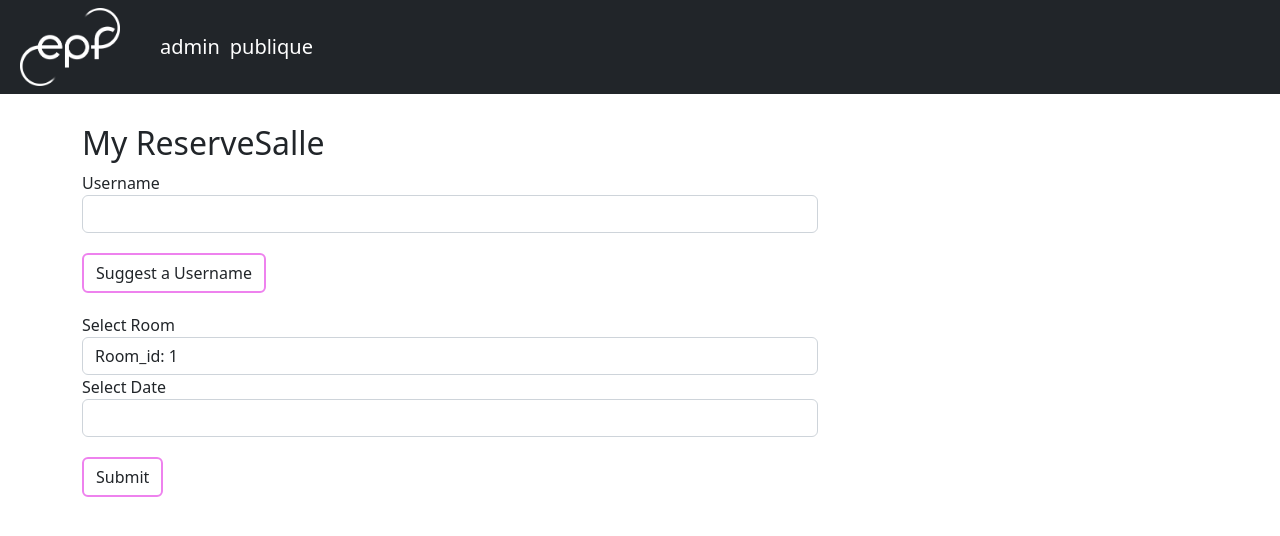
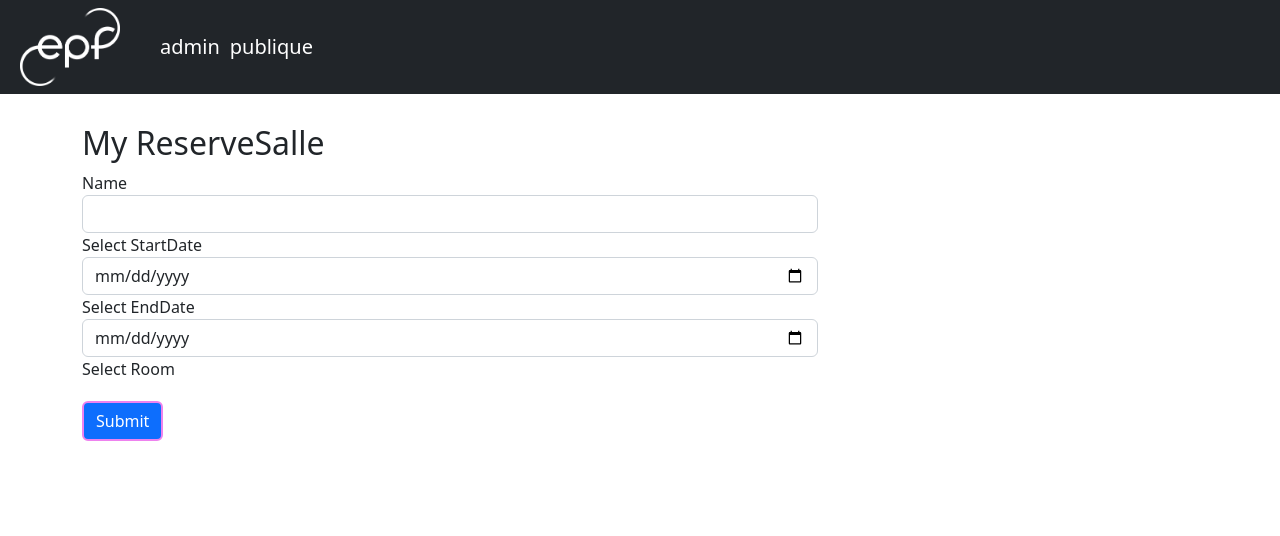
Before and after one commit to jeremythorouss/projetjava, an Angular app in the folder front/: page /reserve-room in a window 1280 px wide. Shown: the top 536 px of the page. Built offline with nearby package versions, Linux system fonts and the light colour scheme.

Commit message:
molly add-reserve-room function

```diff
--- a/front/src/app/app-routing.module.ts
+++ b/front/src/app/app-routing.module.ts
@@ -6,10 +6,9 @@ import {AdminComponent} from "./admin/admin.component";
 import {PubliqueComponent} from "./publique/publique.component";
 import {ListSalleComponent} from "./list-salle/list-salle.component";
 import {AddSalleComponent} from "./add-salle/add-salle.component";
-import {ReserveRoomComponent} from "./reserve-room/reserve-room.component";
 import {EditUserComponent} from "./edit-user/edit-user.component";
 import {EditSalleComponent} from "./edit-salle/edit-salle.component";
-
+import {ReserveRoomComponent} from "./reserve-room/reserve-room.component";
 import {ListReserveRoomComponent} from "./list-reserve-room/list-reserve-room.component";
 
 const routes: Routes = [
--- a/front/src/app/app.module.ts
+++ b/front/src/app/app.module.ts
@@ -12,7 +12,6 @@ import {PubliqueComponent} from "./publique/publique.component";
 import {ListSalleComponent} from "./list-salle/list-salle.component";
 import {AddSalleComponent} from "./add-salle/add-salle.component";
 import { ReserveRoomComponent } from './reserve-room/reserve-room.component';
-import { MessagesComponent } from './messages/messages.component';
 
 import {EditUserComponent} from "./edit-user/edit-user.component";
 import {EditSalleComponent} from "./edit-salle/edit-salle.component";
@@ -30,11 +29,9 @@ import { ListReserveRoomComponent } from './list-reserve-room/list-reserve-room.
     AddSalleComponent,
     ReserveRoomComponent,
     ListSalleComponent,
-    MessagesComponent,
     ListSalleComponent,
     EditUserComponent,
     EditSalleComponent,
-    ListReserveRoomComponent,
     ListReserveRoomComponent,
 
   ],
--- a/front/src/app/messages/messages.component.html
+++ /dev/null
@@ -1,8 +0,0 @@
-<div *ngIf="messageService.messages.length">
-
-  <h2>Messages</h2>
-  <button type="button" class="clear"
-          (click)="messageService.clear()">Clear messages</button>
-  <div *ngFor='let message of messageService.messages'> {{message}} </div>
-
-</div>
--- a/front/src/app/messages/messages.component.scss
+++ /dev/null
@@ -1,19 +0,0 @@
-/* MessagesComponent's private CSS styles */
-h2 {
-  color: #A80000;
-  font-family: Arial, Helvetica, sans-serif;
-  font-weight: lighter;
-}
-
-.clear {
-  color: #333;
-  background-color: #eee;
-  margin-bottom: 12px;
-  padding: 1rem;
-  border-radius: 4px;
-  font-size: 1rem;
-}
-.clear:hover {
-  color: white;
-  background-color: #42545C;
-}
--- a/front/src/app/messages/messages.component.ts
+++ /dev/null
@@ -1,16 +0,0 @@
-import { Component, OnInit } from '@angular/core';
-import { MessageService } from '../services/message.service';
-
-@Component({
-  selector: 'app-messages',
-  templateUrl: './messages.component.html',
-  styleUrls: ['./messages.component.scss']
-})
-export class MessagesComponent implements OnInit {
-
-  constructor(public messageService: MessageService) {}
-
-  ngOnInit(): void {
-  }
-
-}
--- a/front/src/app/reserve-room/reserve-room.component.html
+++ b/front/src/app/reserve-room/reserve-room.component.html
@@ -3,55 +3,65 @@
   <div class="row">
     <div class="col-xs=12 col-sm-10 col-md-8 col-sm-offset-1 col-md-offset-2">
     <h2>My ReserveSalle</h2>
-    <form (ngSubmit)="onSubmit(f)" #f="ngForm">
-      <div id="user-info" ngModelGroup="userData" #userData="ngModelGroup">
+    <form  #f="ngForm" (ngSubmit)="onSubmit(f)">
+      <div id="user-info">
 <!--      <div id="reserve-room" *ngFor="let reservesalle of reservesalles">-->
         <div class="form-group">
-          <label for="username">Username</label>
+          <label for="name">Name</label>
           <input
             type="text"
-            id="username"
+            id="name"
             class="form-control"
-            ngModel
-            name="username"
+            name="name"
             required
-            username
-            #username = "ngModel">
-          <span class="help-block" *ngIf="!username.valid && username.touched ">
-            Please enter a valid username!!</span>
-          <div></div>
-          <button
-            class="btn btn-default"
-            type="button"
-            (click)="suggestUserName()">Suggest a Username </button>
+            ngModel>
+<!--          <span class="help-block" *ngIf="!name.valid && name.touched ">-->
+<!--            Please enter a valid username!!</span>-->
+<!--          <button-->
+<!--            class="btn btn-default"-->
+<!--            type="button"-->
+<!--            (click)="suggestUserName()">Suggest a Username </button>-->
         </div>
-        <p *ngIf="!userData.valid && userData.touched">UserData is inValid</p>
       </div>
       <div id="reserve-room">
           <div class="form-group">
-            <label for="reserve-room">Select Room</label>
-            <select
-              id="room-id"
-              class="form-control"
-              type="select"
-              [ngModel] = "defaultChoice"
-              name="roomId">
-              <option value="id1">Room_id: 1 </option>
-              <option value="id2">Room_id: 2 </option>
-              <option value="id3">Room_id: 3 </option>
-             </select>
-            <label for="reserve-room">Select Date</label>
-            <select
-              id="room-date"
-              class="form-control"
-              type="select"
-              [ngModel] = "defaultChoice"
-              name="roomId">
-              <option value="date1">Date 1 </option>
-              <option value="date2">Date 1  </option>
-              <option value="date3">Date 1  </option>
-            </select>
+            <label for="reserve-room">Select StartDate</label>
+            <input type="date" id="startdate" class="form-control" name="startdate" ngModel>
+<!--            <select-->
+<!--              id="startdate"-->
+<!--              class="form-control"-->
+<!--              type="select"-->
+<!--              [ngModel] = "defaultChoice"-->
+<!--              name="startdate">-->
+<!--              <option type="date" value="date1">startdate: 1 </option>-->
+<!--              <option value="date1">startdate: 2 </option>-->
+<!--              <option value="date1">startdate: 3 </option>-->
+<!--             </select>-->
+            <label for="reserve-room">Select EndDate</label>
+            <input type="date" id="endate" class="form-control" name="endate" ngModel>
+<!--            <select-->
+<!--              id="endate"-->
+<!--              class="form-control"-->
+<!--              type="select"-->
+<!--              [ngModel] = "defaultChoice"-->
+<!--              name="endate">-->
+<!--              <option type="date" value="date1">endate 1 </option>-->
+<!--              <option type="date" value="date2">endate 2  </option>-->
+<!--              <option type="date" value="date3">endate 3  </option>-->
+<!--            </select>-->
           </div>
+
+        <label for="reserve-room">Select Room</label>
+<!--        <select-->
+<!--          id="room"-->
+<!--          class="form-control"-->
+<!--          type="select"-->
+<!--          [ngModel] = "defaultChoice"-->
+<!--          name="room">-->
+<!--          <option value="room1">room: 1 </option>-->
+<!--          <option value="room2">room: 2 </option>-->
+<!--          <option value="room3">room: 3 </option>-->
+<!--        </select>-->
         <div class="form-group">
 <!--          <textarea-->
 <!--            name="comment"-->
@@ -78,7 +88,7 @@
 <!--              <option *ngFor="let reservesalle of reservesalles" value="{{reservesalle.id}}">{{reservesalle.name}}</option>-->
 <!--            </select>-->
 <!--          </div>-->
-        <button class="btn btn-default" type="button" (click)="getReserveSalle()">Submit </button>
+        <button class="btn btn-primary" type="submit" >Submit </button>
       </form>
     </div>
   </div>
--- a/front/src/app/reserve-room/reserve-room.component.ts
+++ b/front/src/app/reserve-room/reserve-room.component.ts
@@ -2,7 +2,6 @@ import {Component, OnInit, ViewChild} from '@angular/core';
 import {HttpClient} from "@angular/common/http";
 import {ReserveSalle} from "../../models/reservesalle.model";
 import {ReserveSalleService} from "../services/reserve-salle.service"
-import { MessageService } from '../services/message.service';
 import {Router} from "@angular/router";
 import {NgForm} from '@angular/forms';
 
@@ -15,33 +14,33 @@ import {NgForm} from '@angular/forms';
 export class ReserveRoomComponent implements OnInit {
   estCeQuilEstLa= false;
 
-  reservesalles :ReserveSalle[] = [];
-
-  selectedSalle?: ReserveSalle;
+  // reservesalles :ReserveSalle[] = [];
+  //
+  // selectedSalle?: ReserveSalle;
 
   @ViewChild('f') signupForm?: NgForm;
 
-  defaultChoice = 'id1';
-  comment ='';
+  defaultChoice = 'date1';
 
 
   suggestUserName() {
     const suggestedName = 'MollyXXX';
     this.signupForm?.setValue({
       userData: {
-        username:suggestedName,
+        username: suggestedName,
       },
       roomId: 'id3',
     })
+  }
     //this.signupForm.form.patchValue(
     // {userDatea:{
     //    username: suggestedName}})
-  }
+
   constructor(private httpClient: HttpClient,private router: Router, private reserveSalleService: ReserveSalleService) {
-    this.reservesalles=[];
+    //this.reservesalles=[];
   }
 
-  ngOnInit(): void {
+  ngOnInit() {
     // this.getReserveSalle();
     // this.addReserveSalle();
   }
@@ -62,15 +61,11 @@ export class ReserveRoomComponent implements OnInit {
   //retrieve the reservesalles from the service.
   //subscribe() passes the emitted array to the callback,
   // which sets the component's heroes property.
-  getReserveSalle(): void {
-    this.reserveSalleService.getReserveSalle()
-        .subscribe((reservesalles )=> this.reservesalles = reservesalles);
-  }
+  // getReserveSalle(): void {
+  //   this.reserveSalleService.getReserveSalle()
+  //       .subscribe((reservesalles )=> this.reservesalles = reservesalles);
+  // }
 
-  addReserveSalle():void {
-    // this.reserveSalleService.addReserveSalle()
-    //   .subscribe( reservesalle => this.reservesalles.push(reservesalle));
-  }
 
   showMe() {
     this.estCeQuilEstLa=!this.estCeQuilEstLa;
--- a/front/src/app/services/message.service.ts
+++ /dev/null
@@ -1,16 +0,0 @@
-import { Injectable } from '@angular/core';
-
-@Injectable({
-  providedIn: 'root',
-})
-export class MessageService {
-  messages: string[] = [];
-
-  add(message: string) {
-    this.messages.push(message);
-  }
-
-  clear() {
-    this.messages = [];
-  }
-}
--- a/front/src/app/services/reserve-salle.service.ts
+++ b/front/src/app/services/reserve-salle.service.ts
@@ -1,9 +1,8 @@
 import {Injectable} from "@angular/core";
 import {HttpClient, HttpErrorResponse, HttpResponse} from "@angular/common/http";
 import {environment} from "../../environments/environment";
-import {catchError, Observable, of, pipe, throwError} from 'rxjs';
+import { Observable} from 'rxjs';
 import {ReserveSalle} from "../../models/reservesalle.model";
-import { MessageService } from './message.service';
 
 @Injectable({
   providedIn: 'root'
@@ -22,7 +21,7 @@ export class ReserveSalleService {
 
   addReserveSalle(reservesalle: ReserveSalle): Observable<ReserveSalle> {
     console.log(reservesalle);
-    return this.http.post<ReserveSalle>(`${this.url}/reservesalles/serve-room`, reservesalle)
+    return this.http.post<any>(`${this.url}/reservesalles/reserve-room`, reservesalle)
 
   }
 
```
